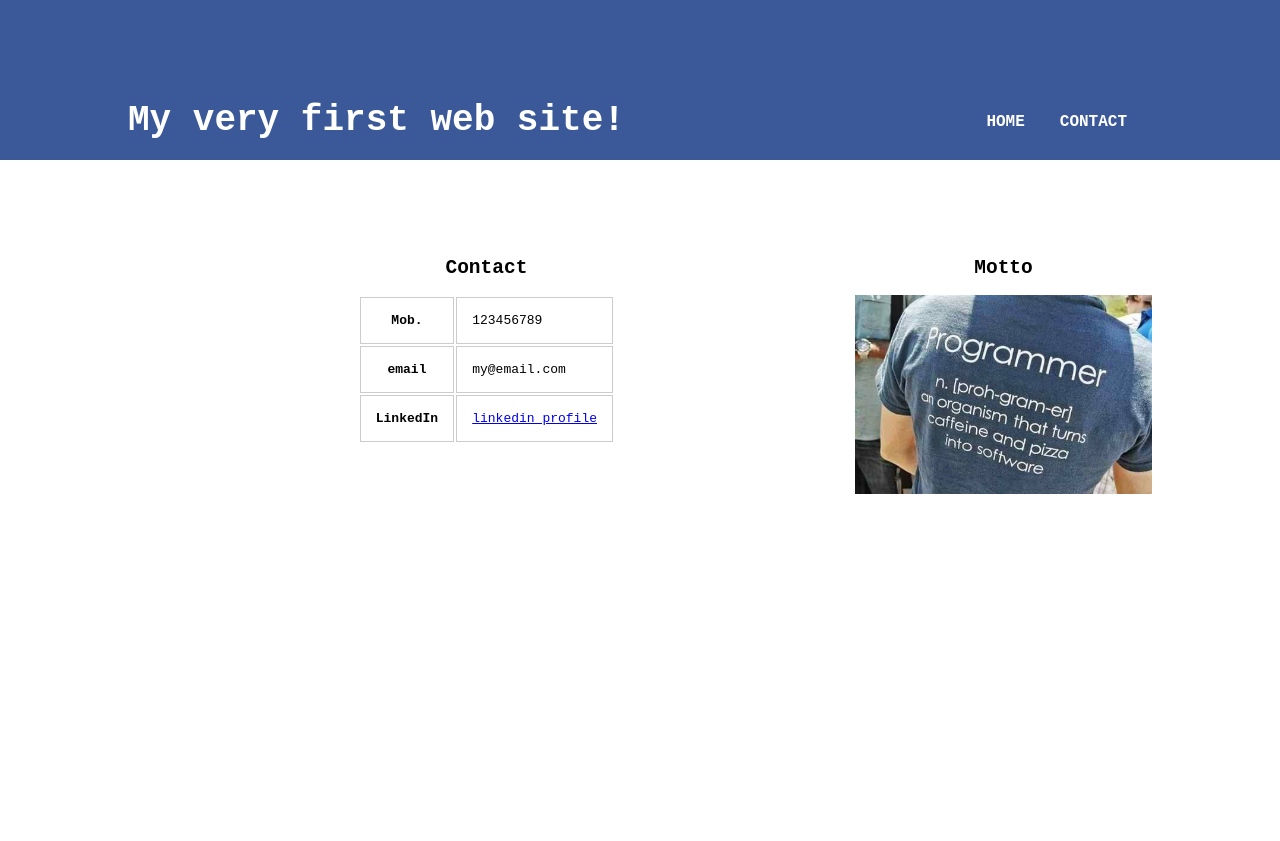
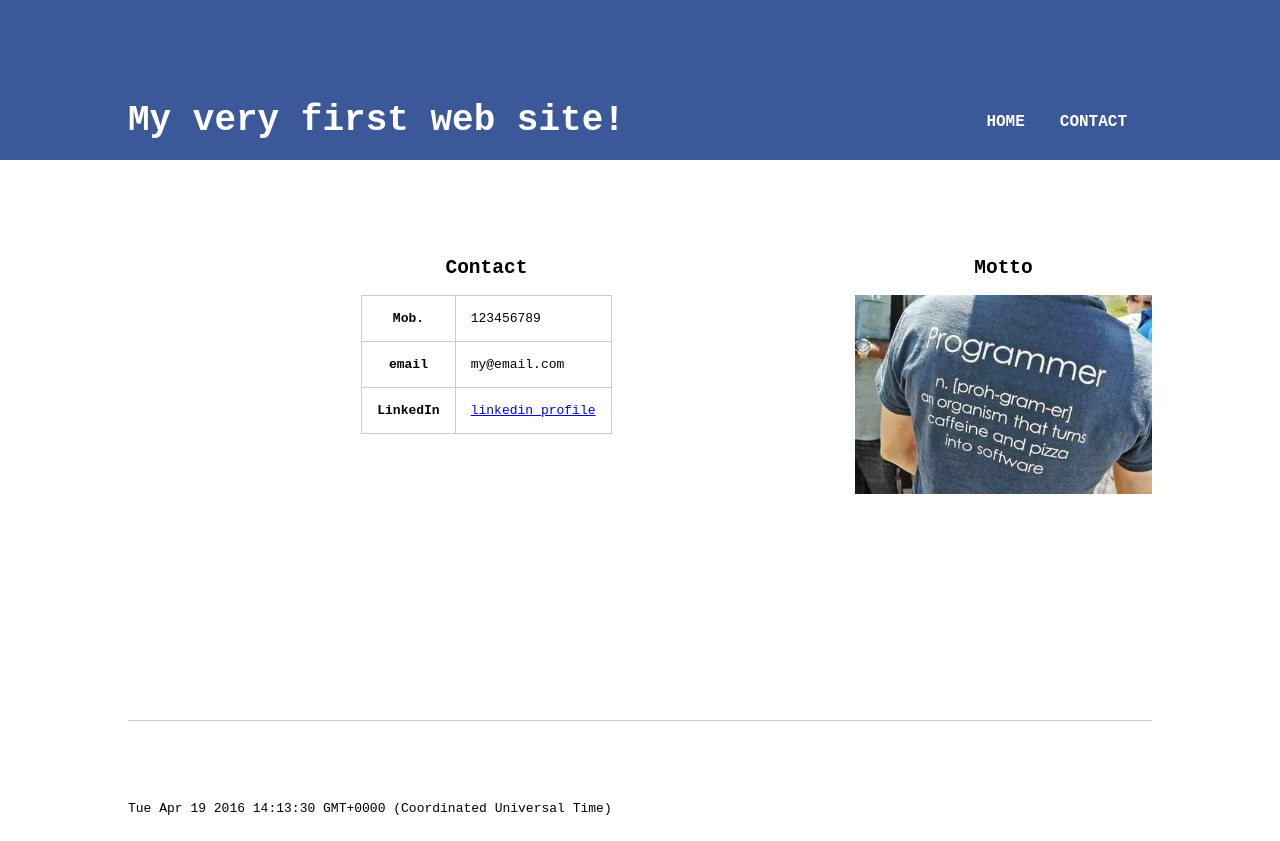
Before and after one commit to zvaraondrej/POPinfo_2016_AjTyvIT_Workshop, a plain HTML site: page contact.html in a window 1280 px wide. After the commit the page ends 816 px from the top, so only its background shows below. Drawn offline with Linux system fonts and the light colour scheme.

Commit message:
editing input and js code

```diff
--- a/contact.html
+++ b/contact.html
@@ -90,11 +90,14 @@
 
   <div class="wrapper">
 
-    <p id="showtime"></p>
+    <p id="timer"></p>
 
   </div>
 
   </footer>
 
   </body>
+
+  <script src="js/scripts.js"></script>
+
 </html>
--- a/css/styles.css
+++ b/css/styles.css
@@ -77,7 +77,7 @@ header nav ul li a{
 
 main{
 
-	height: 75%;
+	height: 70%;
 
 }
 
@@ -119,6 +119,7 @@ aside img{
 main table{
 
 	margin: 0 auto;
+	border-collapse: collapse
 
 }
 
@@ -142,6 +143,13 @@ main table tr th {
 footer {
 
 	width: 100%;
-	height: 5%;
+	height: 10%;
+	padding-bottom: 5px;
 
 }
+
+footer .wrapper{
+
+	border-top: 1px solid #ccc;
+
+}
--- a/js/scripts.js
+++ b/js/scripts.js
@@ -1,5 +1,7 @@
 
 var timerElement = document.getElementById('timer');
+var date = new Date();
+timerElement.textContent = date;
 
 setInterval(function(){
 
```
Also changed, not shown: index.html (+1 -2 lines).
